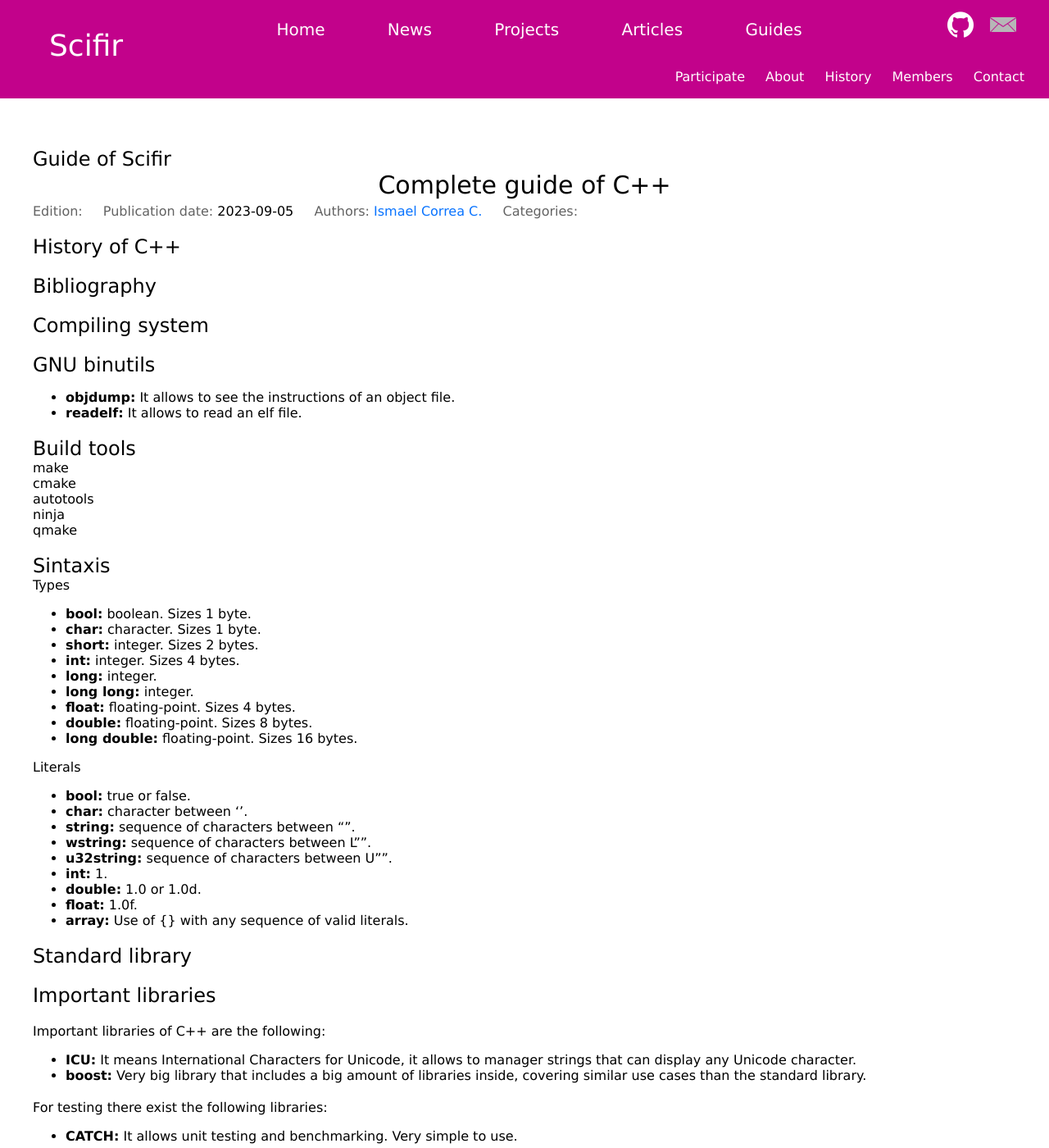
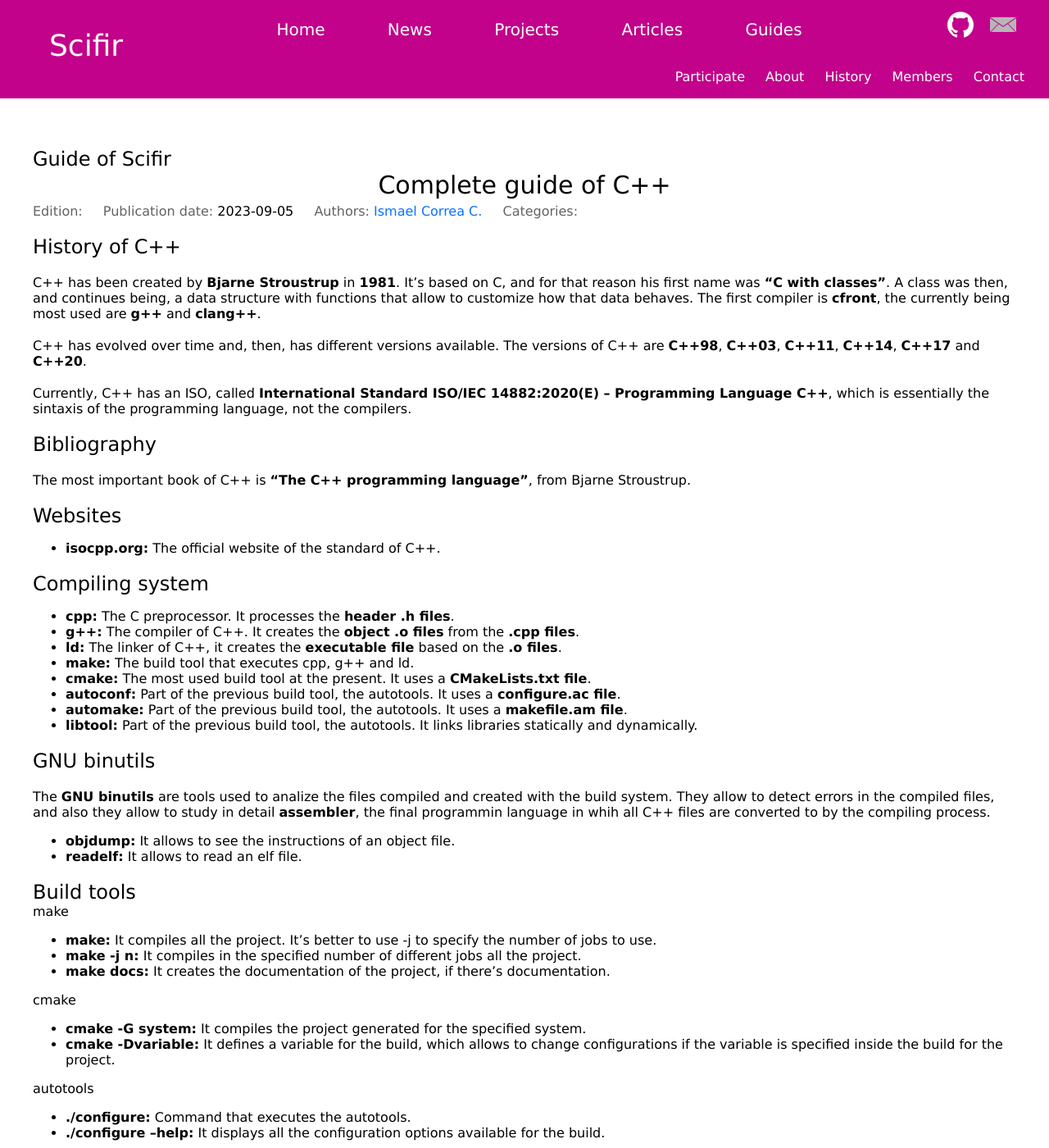
Before and after one commit to scifir/scifir.github.io, a Jekyll site: the page built from _guides/complete-guide-of-cpp.md, in a window 1280 px wide and 1400 px high. Shown: the whole window at 82% size. Built offline with Jekyll 4.4.1, drawn with Linux system fonts in a browser that asks for light colours; some of the changed text lies outside the part shown.

Commit message:
Guide of C++ and starting guide of informatics sketch pushed

```diff
--- a/_guides/complete-guide-of-cpp.md
+++ b/_guides/complete-guide-of-cpp.md
@@ -7,11 +7,34 @@ description: "Learn all the different important technologies related to C++."
 
 ## History of C++
 
+C++ has been created by **Bjarne Stroustrup** in **1981**. It's based on C, and for that reason his first name was **"C with classes"**. A class was then, and continues being, a data structure with functions that allow to customize how that data behaves. The first compiler is **cfront**, the currently being most used are **g++** and **clang++**.
+
+C++ has evolved over time and, then, has different versions available. The versions of C++ are **C++98**, **C++03**, **C++11**, **C++14**, **C++17** and **C++20**.
+
+Currently, C++ has an ISO, called **International Standard ISO/IEC 14882:2020(E) – Programming Language C++**, which is essentially the sintaxis of the programming language, not the compilers.
+
 ## Bibliography
+
+The most important book of C++ is **"The C++ programming language"**, from Bjarne Stroustrup.
+
+## Websites
+
+- **isocpp.org:** The official website of the standard of C++.
 
 ## Compiling system
 
+- **cpp:** The C preprocessor. It processes the **header .h files**.
+- **g++:** The compiler of C++. It creates the **object .o files** from the **.cpp files**.
+- **ld:** The linker of C++, it creates the **executable file** based on the **.o files**.
+- **make:** The build tool that executes cpp, g++ and ld.
+- **cmake:** The most used build tool at the present. It uses a **CMakeLists.txt file**.
+- **autoconf:** Part of the previous build tool, the autotools. It uses a **configure.ac file**.
+- **automake:** Part of the previous build tool, the autotools. It uses a **makefile.am file**.
+- **libtool:** Part of the previous build tool, the autotools. It links libraries statically and dynamically.
+
 ## GNU binutils
+
+The **GNU binutils** are tools used to analize the files compiled and created with the build system. They allow to detect errors in the compiled files, and also they allow to study in detail **assembler**, the final programmin language in whih all C++ files are converted to by the compiling process.
 
 - **objdump:** It allows to see the instructions of an object file.
 - **readelf:** It allows to read an elf file.
@@ -20,9 +43,19 @@ description: "Learn all the different important technologies related to C++."
 
 ### make
 
+- **make:** It compiles all the project. It's better to use -j to specify the number of jobs to use.
+- **make -j n:** It compiles in the specified number of different jobs all the project.
+- **make docs:** It creates the documentation of the project, if there's documentation.
+
 ### cmake
 
+- **cmake -G system:** It compiles the project generated for the specified system.
+- **cmake -Dvariable:** It defines a variable for the build, which allows to change configurations if the variable is specified inside the build for the project.
+
 ### autotools
+
+- **./configure:** Command that executes the autotools.
+- **./configure --help:** It displays all the configuration options available for the build.
 
 ### ninja
 
@@ -54,7 +87,25 @@ description: "Learn all the different important technologies related to C++."
 - **float:** 1.0f.
 - **array:** Use of {} with any sequence of valid literals.
 
+## Testing
+
+- **ctest:** Tool of cmake that allows to execute all tests registered inside CMakeLists.txt.
+- **gcov:** Tool of GNU that allows to check the amount of coverage that the tests of a project are covering, and then the amount of lines of codes that aren't yet covered.
+
+## Packaging
+
+- **cpack:** Tool of cmake that allows to package the project inside **.deb files**, among other file formats for software packages. The package is specified inside CMakeLists.txt.
+
+Apart from packages there exist, for Windows, the installers.
+
 ## Standard library
+
+The most important headers of the standard library of C++ are the following:
+
+- **string:** It contains the string class, wstring and u32string. Inside C++, an string contains **UTF8** characters, a wstring contains **UTF16** characters and a u32string contains **UTF32** characters.
+- **iostream:** It contains cin and cout to allow to interact with the user through a command-line interface.
+- **vector:** It contains the vector class, the stl container more used.
+- **map:** It contains the map class, the equivalent inside C++ of associative arrays.
 
 ## Important libraries
 
@@ -70,5 +121,35 @@ For testing there exist the following libraries:
 To use XML files inside C++ programs there are the following libraries:
 
 - **rapidxml:** Library that parses XML very fast.
-- **libxml2:**
-- **tinyxml:**
+- **libxml2:** GNU library to parse XML.
+- **tinyxml:** Simple library to parse XML.
+
+To create GUI desktop programs the libraries are the following:
+
+- **GTK:** Library of GNOME to create GUI interfaces.
+- **wxWidgets::** Library to create GUI interfaces cross-platform.
+- **Qt:** Library to create GUI interfaces cross-platform.
+
+To work with fonts the following libraries are used:
+
+- **freetype:** Library that allows to create glyphs from font files.
+- **pango:** Library to create paragraphs, using freetype inside it, and to create enriched text.
+
+To work with images the following libraries are important:
+
+- **cairo:** Library that allows to draw new images, and to create then images with lines of code.
+- **librsvg:** Library that allows to handle SVG images.
+- **libpng:** Library that allows to handle PNG images.
+- **libjpeg:** Library that allows to handle JPEG images.
+- **libgif:** Library that allows to handle GIF images.
+
+To work with 3D the following libraries are important:
+
+- **mesa3d:** Implementation of OpenGL inside Linux. OpenGL has been created by **Khronos**.
+- **direct3d:** 3D for Windows created by **Microsoft**.
+- **glew:** Library to load extensions of OpenGL.
+- **glfw:** Library to run OpenGL easy.
+
+To work inside Linux the following libraries are used:
+
+- **dbus:** To communicate between different programs.
```
Also changed, not shown: _guides/starting-guide-of-informatics.md (added, +275 -0 lines).
